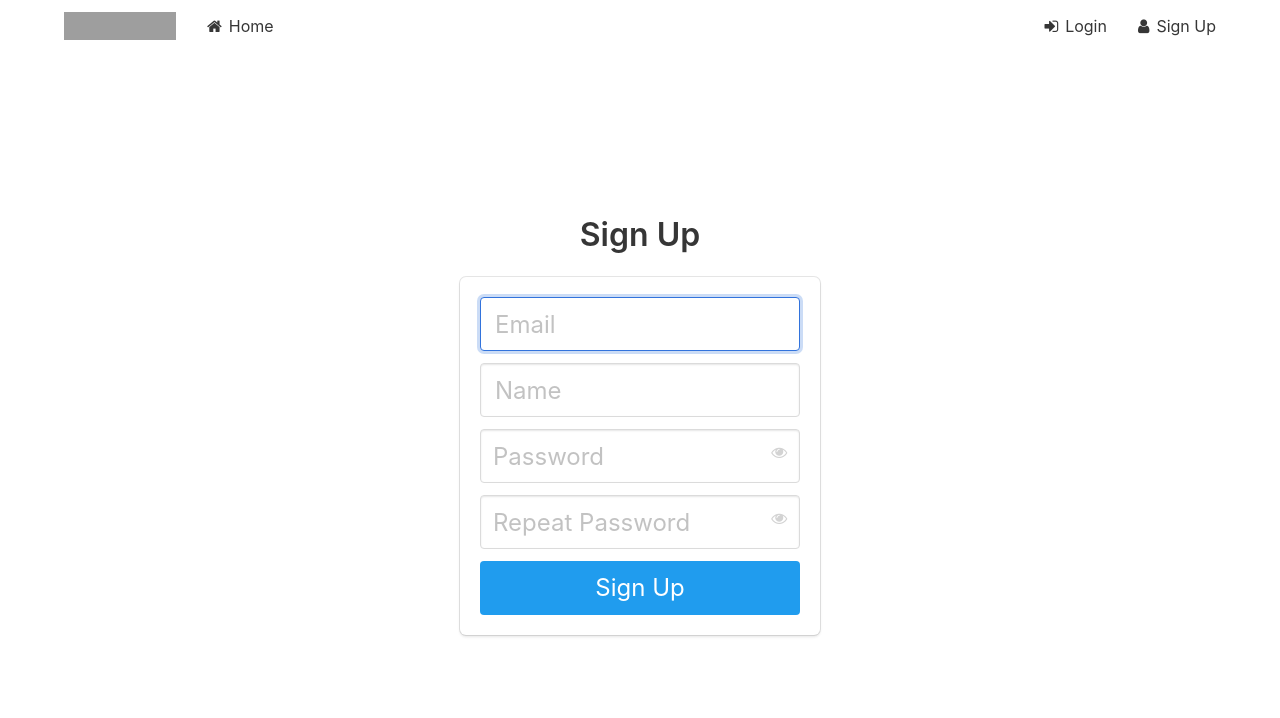
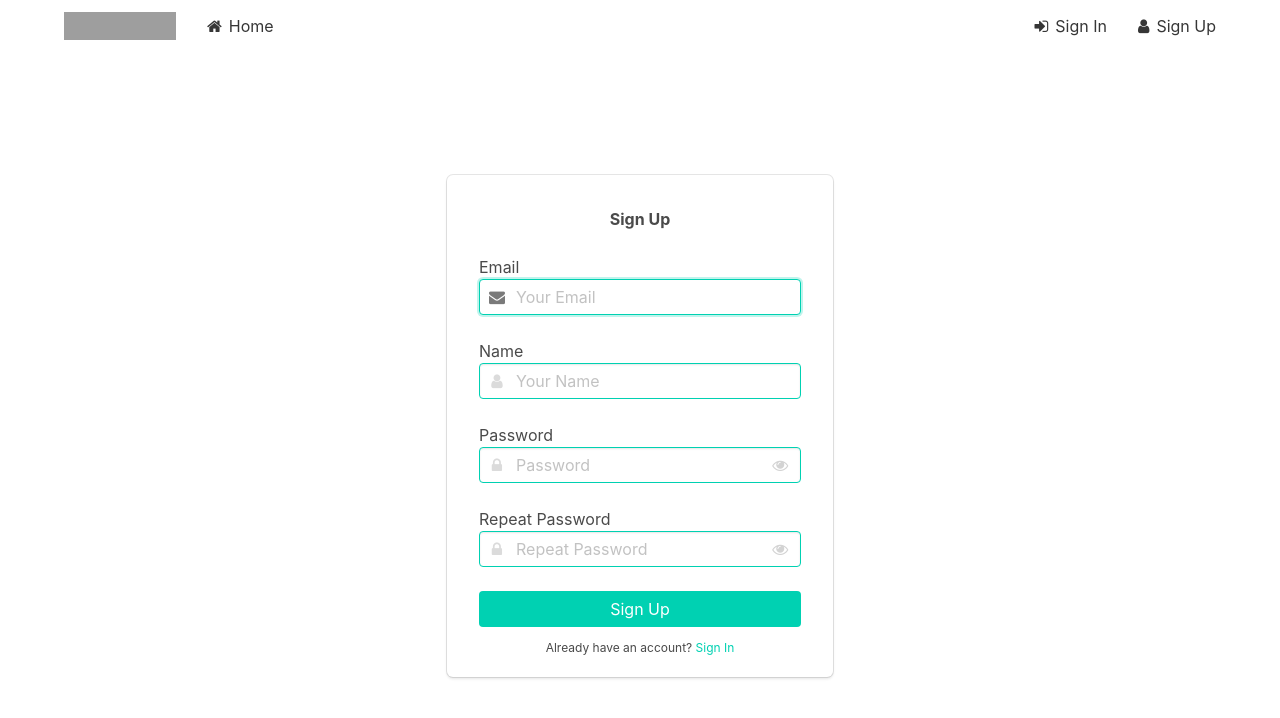
Before and after one commit to fabianojgf/flask_auth_app, a Flask app: page /signup in a window 1280 px wide. Shown: the top 718 px of the page. Run offline with Flask 2, Linux system fonts and the light colour scheme; parts of the project's set-up code (start-up, migrations or seed data) failed here and were passed over; grey boxes are pictures that could not be loaded.

Commit message:
Ajuste na área de usuário.

```diff
--- a/app/auth.py
+++ b/app/auth.py
@@ -27,6 +27,10 @@ def login_post():
     if not user or not check_password_hash(user.password, password):
         flash('Please check your login details and try again.')
         return redirect(url_for('auth.login')) # if the user doesn't exist or password is wrong, reload the page
+
+    if not user.authorized:
+        flash('The user is not authorized.')
+        return redirect(url_for('auth.login')) # if the user exists, but is not authorized.
 
     # if the above check passes, then we know the user has the right credentials
     login_user(user, remember=remember)
@@ -75,6 +79,7 @@ def signup_post():
     new_user = User(name=name,
         email=email,
         password=generate_password_hash(password, method='sha256'),
+        type=2,
         active=True,
         authorized=False,
         creation_date=datetime.now(),
--- a/app/templates/base.html
+++ b/app/templates/base.html
@@ -69,7 +69,7 @@
                             {% endif %}
                             {% if not current_user.is_authenticated %}
                             <a href="{{ url_for('auth.login') }}" class="navbar-item"><i class="fa fa-sign-in"
-                                    aria-hidden="true"></i> Login</a>
+                                    aria-hidden="true"></i> Sign In</a>
                             <a href="{{ url_for('auth.signup') }}" class="navbar-item"><i class="fa fa-user"
                                     aria-hidden="true"></i> Sign Up</a>
                             {% endif %}
@@ -80,7 +80,7 @@
         </div>
 
         <div class="hero-body">
-            <div class="container has-text-centered">
+            <div class="container">
                 {% block content %}
                 {% endblock %}
             </div>
--- a/app/templates/profile/permissions.html
+++ b/app/templates/profile/permissions.html
@@ -15,14 +15,13 @@
                 <div class="field">
                     <label class="label">Name</label>
                     <div class="control">
-                        <input type="text" class="input" value="Rebecca" disabled>
+                        <input type="text" class="input" value="{{ current_user.name }}" disabled>
                     </div>
                 </div>
                 <div class="field">
                     <label class="label">Email</label>
                     <div class="control">
-                        <input type="email" class="input" value="Rebecca@website.com" disabled>
-                        <p class="help-block">This is the email </p>
+                        <input type="email" class="input" value="{{ current_user.email }}" disabled>
                     </div>
                 </div>
                 <div class="field">
--- a/app/templates/profile/personal.html
+++ b/app/templates/profile/personal.html
@@ -21,14 +21,13 @@
                 <div class="field">
                     <label class="label">Name</label>
                     <div class="control">
-                        <input type="text" class="input" value="Rebecca">
+                        <input type="text" class="input" value="{{ current_user.name }}">
                     </div>
                 </div>
                 <div class="field">
                     <label class="label">Email</label>
                     <div class="control">
-                        <input type="email" class="input" value="Rebecca@website.com">
-                        <p class="help-block">This is the email </p>
+                        <input type="email" class="input" value="{{ current_user.email }}">
                     </div>
                 </div>
                 <fieldset>
--- a/app/templates/profile/security.html
+++ b/app/templates/profile/security.html
@@ -15,14 +15,13 @@
                 <div class="field">
                     <label class="label">Name</label>
                     <div class="control">
-                        <input type="text" class="input" value="Rebecca" disabled>
+                        <input type="text" class="input" value="{{ current_user.name }}" disabled>
                     </div>
                 </div>
                 <div class="field">
                     <label class="label">Email</label>
                     <div class="control">
-                        <input type="email" class="input" value="Rebecca@website.com" disabled>
-                        <p class="help-block">This is the email </p>
+                        <input type="email" class="input" value="{{ current_user.email }}" disabled>
                     </div>
                 </div>
                 <div class="field">
--- a/app/templates/signup.html
+++ b/app/templates/signup.html
@@ -21,53 +21,101 @@
         cursor: pointer;
         color: lightgray;
     }
+
+    .hero-sign-up {
+        align-items: center;
+    }
+
+    .hero-sign-up h2 {
+       text-align: center;
+       font-weight: bold;
+    }
+
+    .notification {
+        font-size: small;
+        text-align: justify;
+        box-sizing: border-box !important;
+    }
 </style>
 
-<div class="column is-4 is-offset-4">
-    <h3 class="title">Sign Up</h3>
-    <div class="box" id="signup-box">
+<div class="hero hero-sign-up">
+    <div class="hero-body is-justify-content-center is-align-items-center">
+        <div class="columns is-flex is-flex-direction-column box">
+            <form method="POST" action="/signup">
+
+                <div class="column">
+                    <h2>Sign Up</h2>
+                </div>
+
                 {% with messages = get_flashed_messages() %}
                 {% if messages %}
+                <div class="column">
                     <div class="notification is-danger">
-            {{ messages[0] }}.<!-- Go to <a href="{{ url_for('auth.login') }}">login page</a>.-->
+                        {{ messages[0] }}
+                    </div>
                 </div>
                 {% endif %}
                 {% endwith %}
-        <form method="POST" action="/signup">
+
+                <div class="column">
+                    <label for="email">Email</label>
                     <div class="field">
-                <div class="control">
-                    <input class="input is-large" type="email" name="email" placeholder="Email" autofocus="">
+                        <p class="control has-icons-left">
+                            <input class="input is-primary" type="email" name="email" id="email" placeholder="Your Email" autofocus="">
+                            <span class="icon is-small is-left">
+                                <i class="fa fa-envelope"></i>
+                            </span>
+                        </p>
                     </div>
                 </div>
 
+                <div class="column">
+                    <label for="name">Name</label>
                     <div class="field">
-                <div class="control">
-                    <input class="input is-large" type="text" name="name" placeholder="Name" autofocus="">
+                        <p class="control has-icons-left">
+                            <input class="input is-primary" type="text" name="name" id="name" placeholder="Your Name">
+                            <span class="icon is-small is-left">
+                                <i class="fa fa-user"></i>
+                            </span>
+                        </p>
                     </div>
                 </div>
 
+                <div class="column">
+                    <label for="password">Password</label>
                     <div class="field">
-                <div class="control">
-                    <div class="password-container">
-                        <input class="input is-large" type="password" name="password" id="password"
-                            placeholder="Password">
-                        <i class="fa fa-eye" id="eye"></i>
-                    </div>
+                        <p class="control has-icons-left has-icons-right password-container">
+                            <input class="input is-primary" type="password" name="password" id="password" placeholder="Password">
+                            <span class="icon is-small is-left">
+                                <i class="fa fa-lock"></i>
+                            </span>
+                            <i class="fa fa-eye"></i>
+                        </p>
                     </div>
                 </div>
 
+                <div class="column">
+                    <label for="password-repeat">Repeat Password</label>
                     <div class="field">
-                <div class="control">
-                    <div class="password-container">
-                        <input class="input is-large" type="password" name="password-repeat" id="password-repeat"
-                            placeholder="Repeat Password">
-                        <i class="fa fa-eye" id="eye"></i>
-                    </div>
+                        <p class="control has-icons-left has-icons-right password-container">
+                            <input class="input is-primary" type="password" name="password-repeat" id="password-repeat" placeholder="Repeat Password">
+                            <span class="icon is-small is-left">
+                                <i class="fa fa-lock"></i>
+                            </span>
+                            <i class="fa fa-eye"></i>
+                        </p>
                     </div>
                 </div>
 
-            <button class="button is-block is-info is-large is-fullwidth">Sign Up</button>
+                <div class="column">
+                    <button class="button is-primary is-fullwidth" type="submit">Sign Up</button>
+                </div>
+                <div class="has-text-centered">
+                    <p class="is-size-7"> Already have an account? <a href="{{ url_for('auth.login') }}" class="has-text-primary">Sign In</a>
+                    </p>
+                </div>
             </form>
+        </div>
     </div>
 </div>
 
@@ -75,15 +123,16 @@
     document.addEventListener("DOMContentLoaded", function(event) {
         var passwordContainerArray = document.getElementsByClassName("password-container");
 
-        for(let i = 0; i < passwordContainerArray.length; i++) {
+        for (let i = 0; i < passwordContainerArray.length; i++) {
             var element = passwordContainerArray[i];
             const inputEl = element.querySelector("input");
-            const iEl = element.querySelector("i");
+            const iEl = element.querySelector("i.fa-eye");
 
             iEl.addEventListener("click", function () {
                 this.classList.toggle("fa-eye-slash");
                 const type = inputEl.getAttribute("type") === "password" ? "text" : "password";
                 inputEl.setAttribute("type", type);
+                inputEl.focus();
             })
         }
     });
```
Also changed, not shown: app/models.py (+26 -0 lines), app/templates/login.html (+56 -20 lines), app/templates/profile/profile.html (+8 -4 lines). Lines whose indentation alone changed are shown as unchanged.
